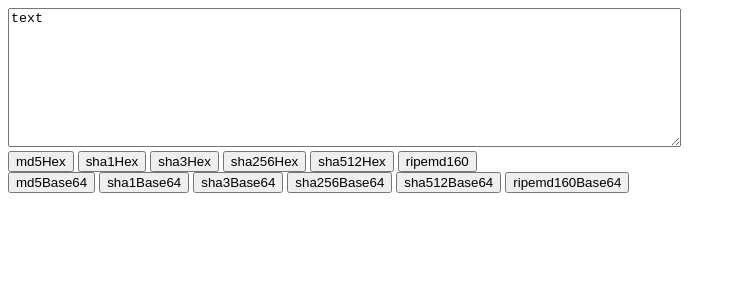
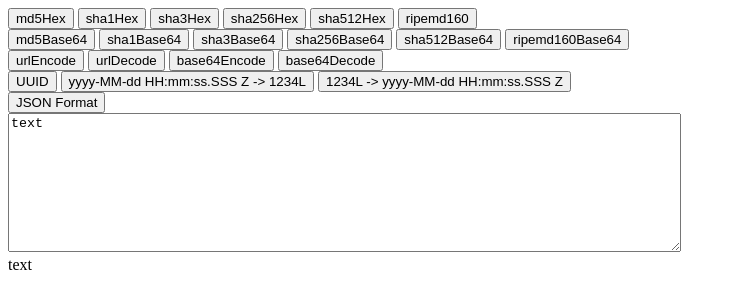
Before and after one commit to peeeto/transcoder, a plain HTML site: page index.html in a window 1280 px wide. Shown: the whole page, without its empty margins (0-736 px from the left). Drawn offline with nearby package versions, Linux system fonts and the light colour scheme.

Commit message:
few functions added

```diff
--- a/index.html
+++ b/index.html
@@ -24,19 +24,31 @@
 
 <script src="http://crypto-js.googlecode.com/svn/tags/3.1.2/build/rollups/pbkdf2.js"></script>
 
+<script src="http://momentjs.com/downloads/moment-with-locales.min.js"></script>
+
 <script>
+    function guid() {
+        function s4() {
+            return Math.floor((1 + Math.random()) * 0x10000)
+                    .toString(16)
+                    .substring(1);
+        }
+
+        return s4() + s4() + '-' + s4() + '-' + s4() + '-' +
+                s4() + '-' + s4() + s4() + s4();
+    }
+
     function encode(element, hashFunc, toStringFunc) {
         var hash = hashFunc(element.val().trim());
         element.val(hash.toString(toStringFunc));
+        $("#test").text(hash.toString());
     }
+
     function getPanel() {
         return $('#panel');
     }
 </script>
 <div id="content">
-    <div id="panels">
-        <textarea id="panel" style="width: 50em; height:10em">text</textarea>
-    </div>
     <div id="buttons">
         <div id="cOne">
             <input id="md5Hex" type="button" value="md5Hex" onclick="encode(getPanel(), CryptoJS.MD5, CryptoJS.enc.Hex)"/>
@@ -54,6 +66,28 @@
             <input id="sha512Base64" type="button" value="sha512Base64" onclick="encode(getPanel(), CryptoJS.SHA512, CryptoJS.enc.Base64)"/>
             <input id="ripemd160Base64" type="button" value="ripemd160Base64" onclick="encode(getPanel(), CryptoJS.RIPEMD160, CryptoJS.enc.Base64)"/>
         </div>
+        <div id="cTree">
+            <input id="urlEncode" type="button" value="urlEncode" onclick="encode(getPanel(), encodeURIComponent)"/>
+            <input id="urlDecode" type="button" value="urlDecode" onclick="encode(getPanel(), decodeURIComponent)"/>
+            <input id="base64Encode" type="button" value="base64Encode" onclick="encode(getPanel(),btoa )"/>
+            <input id="base64Decode" type="button" value="base64Decode" onclick="encode(getPanel(), atob)"/>
+        </div>
+        <div id="cFour">
+            <input id="UUID" type="button" value="UUID" onclick="encode(getPanel(), guid)"/>
+            <input id="momentToLong" type="button" value="yyyy-MM-dd HH:mm:ss.SSS Z -> 1234L"
+                   onclick="encode(getPanel(), function(date){return moment(date, 'YYYY-MM-DD HH:mm:ss.SSS Z').milliseconds();})"/>
+            <input id="longToMoment" type="button" value="1234L -> yyyy-MM-dd HH:mm:ss.SSS Z"
+                   onclick="encode(getPanel(), function(date){return moment.utc(parseInt(date)).format('YYYY-MM-DD HH:mm:ss.SSS Z');})"/>
+        </div>
+        <div id="cFive">
+            <input id="json" type="button" value="JSON Format"
+                   onclick="encode(getPanel(), function(str){return JSON.stringify(str, null, 4);})"/>
+        </div>
+    </div>
+    <div id=" panels">
+        <textarea id="panel" style="width: 50em; height:10em">text</textarea>
+
+        <div id="test">text</div>
     </div>
 </div>
 
```
